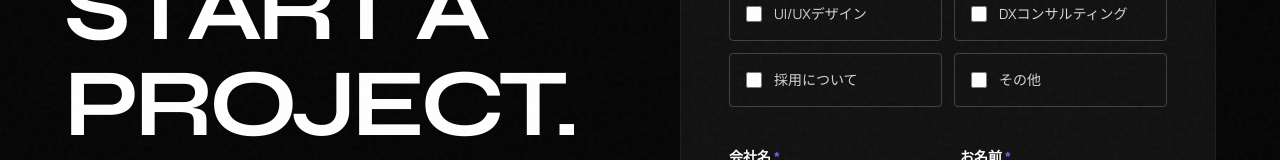
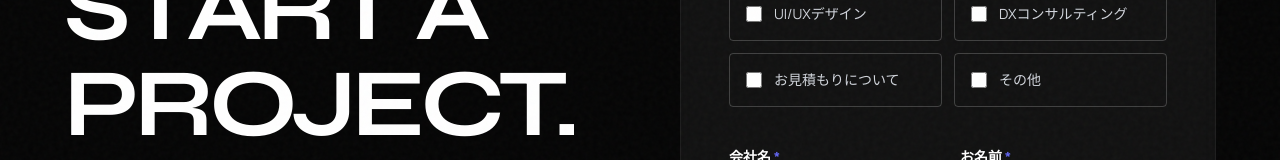
Before and after one commit to tomomini0815/User-Value-Inc, a React (Vite) app: page / in a window 1280 px wide. Both pictures are taken after a click on the button "お問い合わせ". Shown: the part 312-472 px from the top of the page. Built offline with nearby package versions, Linux system fonts and the light colour scheme.

Commit message:
Change inquiry type from Recruitment to Quotation

```diff
--- a/pages/Contact.tsx
+++ b/pages/Contact.tsx
@@ -54,7 +54,7 @@ const Contact: React.FC = () => {
                                         'アプリケーション開発',
                                         'UI/UXデザイン',
                                         'DXコンサルティング',
-                                        '採用について',
+                                        'お見積もりについて',
                                         'その他'
                                     ].map((type) => (
                                         <label key={type} className="flex items-center gap-3 p-4 border border-white/20 rounded hover:bg-white/5 cursor-pointer transition-all duration-300 group">
```
